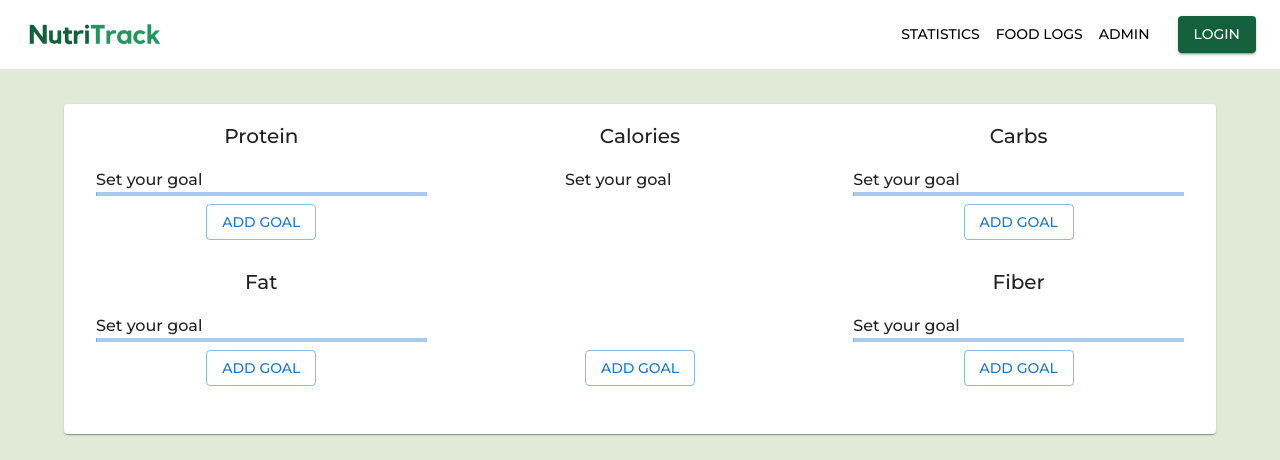
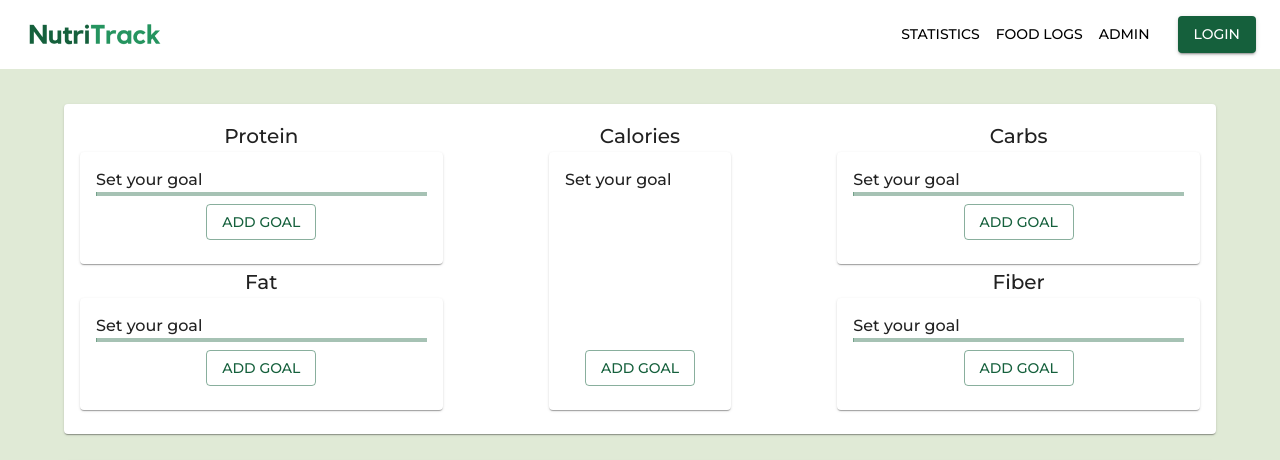
Before and after one commit to fedele7008/nutritrack-web, a React (Create React App) app: page / in a window 1280 px wide. Shown: the top 460 px of the page. Built offline with nearby package versions, Linux system fonts and the light colour scheme; no server answers.

Commit message:
more styling fixes

```diff
--- a/src/App.js
+++ b/src/App.js
@@ -20,6 +20,10 @@ const App = () => {
       fontFamily: 'Montserrat, sans-serif', // Set your desired font family here
     },
     palette: {
+      primary: {
+        main: '#15603C',
+        contrastText: '#fff',
+      },
       white: {
         main: 'white',
         // light: alpha(violetBase, 0.5),
@@ -30,6 +34,7 @@ const App = () => {
         main: '#15603C',
         contrastText: '#fff',
       },
+
     },
   });
 
--- a/src/components/GoalProgress.js
+++ b/src/components/GoalProgress.js
@@ -10,7 +10,7 @@ const GoalProgress = ({ name, currentValue, threshold, showCircular,streak,onAdd
     const progress = threshold === null ? 0 : (currentValue / threshold) * 100;
 
     return (
-      <Card sx={{ boxShadow: 'none', border: '1px'}}>
+      <Card>
         <CardContent>
             <Box display="flex" alignItems="center" justifyContent="space-between">
                 <Typography component="subtitle" sx={{ fontWeight: 'medium' }}>
--- a/src/pages/Admin.js
+++ b/src/pages/Admin.js
@@ -91,7 +91,7 @@ function Admin() {
   }, [openNewFood, openEditFood]);
 
   return (
-    <div>
+    <div style={{width: '90%', margin: 'auto'}}>
       {admin && (<>
       <Typography variant="h4" align="center" sx={{ m: 3 }}><b>Admin Dashboard</b></Typography>
       <Toolbar sx={{display: 'flex', justifyContent: 'flex-end'}}>
```
Also changed, not shown: 1 other file (tests, documents, lock files or other folders).
